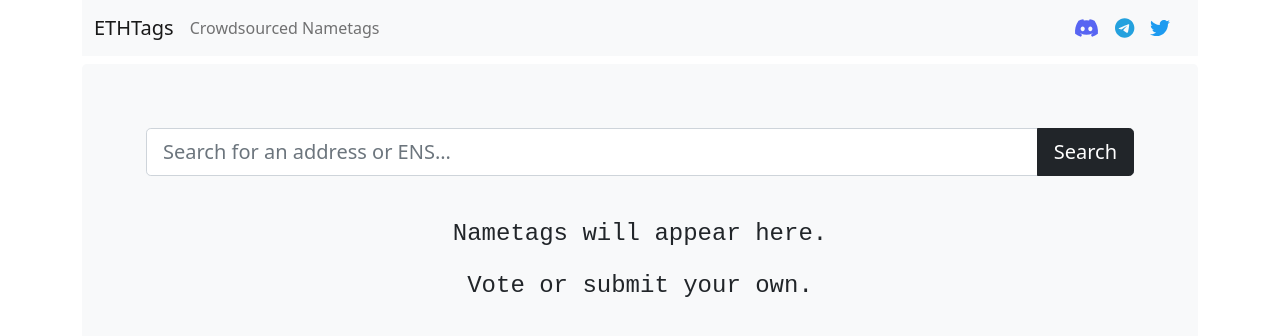
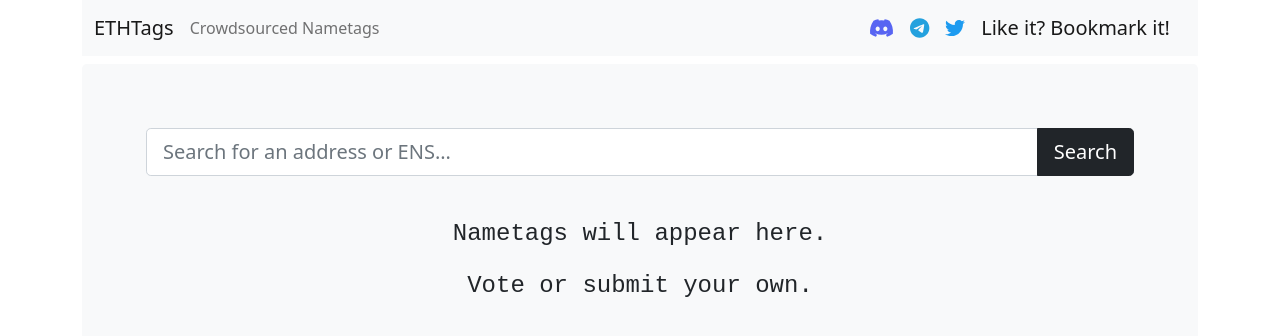
Before and after one commit to ethtags/clients, a React (Create React App) app in the folder frontend/: page / in a window 1280 px wide. Shown: the top 336 px of the page. Built offline with nearby package versions, Linux system fonts and the light colour scheme; no server answers.

Commit message:
add bookmark label

```diff
--- a/frontend/src/components/navbar.js
+++ b/frontend/src/components/navbar.js
@@ -28,6 +28,9 @@ function ETNavbar() {
         <Navbar.Brand href="https://twitter.com/ethtags" target="_blank">
           <FontAwesomeIcon icon={faTwitter} color="#1d9bf0" />
         </Navbar.Brand>
+        <Navbar.Brand>
+          Like it? Bookmark it!
+        </Navbar.Brand>
       </Container>
     </Navbar>
   )
```
